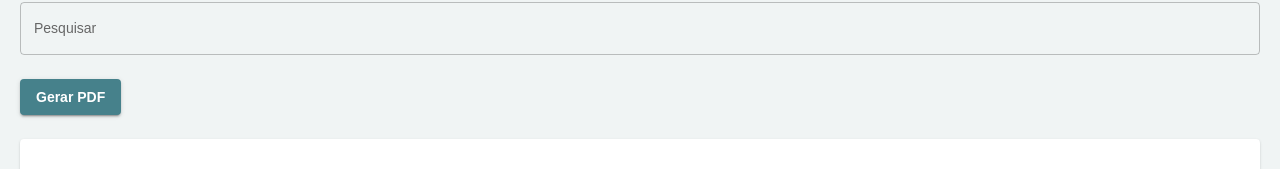
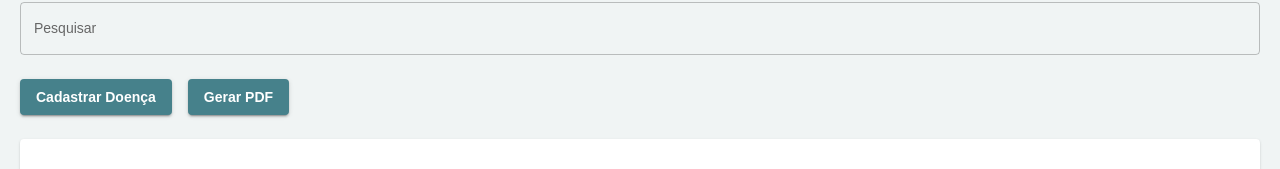
Before and after one commit to peudias/bd-lpr, a React (Create React App) app in the folder tp2/sadd-app/: page /doenca/1/1 in a window 1280 px wide. Shown: the part 135-304 px from the top of the page. Built offline with nearby package versions, Linux system fonts and the light colour scheme; no server answers; a web font is replaced by a local one.

Commit message:
feat[doenca-view]: add botao cadastrar

```diff
--- a/tp2/sadd-app/src/modules/doenca/DoencaList/doencaListView.tsx
+++ b/tp2/sadd-app/src/modules/doenca/DoencaList/doencaListView.tsx
@@ -23,6 +23,7 @@ import { DoencaListControllerContext } from "./doencaControllerList";
 import { SintomaListControllerContext } from "../../sintoma/SintomaList/sintomaControllerList";
 import { LoadingContainer } from "./doencaListViewStyle";
 import { IDoenca, ISintoma } from "../../../libs/typings";
+import { useNavigate } from "react-router-dom";
 
 const DoencaListView: React.FC = React.memo(() => {
   const { todoList: doencaToDoList, loading: doencaLoading } = useContext(
@@ -32,6 +33,7 @@ const DoencaListView: React.FC = React.memo(() => {
     SintomaListControllerContext
   );
   const [searchTerm, setSearchTerm] = useState("");
+  const navigate = useNavigate();
 
   const listaDeDoencas: IDoenca[] = Array.isArray(doencaToDoList)
     ? doencaToDoList
@@ -39,9 +41,6 @@ const DoencaListView: React.FC = React.memo(() => {
   const listaDeSintomas: ISintoma[] = Array.isArray(sintomaToDoList)
     ? sintomaToDoList
     : [];
-
-  // console.log("listaDeDoencas ", listaDeDoencas);
-  // console.log("listaDeSintomas ", listaDeSintomas);
 
   const listaDeDoencasComSintomas = listaDeDoencas.map((doenca) => ({
     ...doenca,
@@ -91,6 +90,10 @@ const DoencaListView: React.FC = React.memo(() => {
     doc.save("relatorio_de_doencas.pdf");
   };
 
+  const handleCadastrarDoenca = () => {
+    navigate("/doenca/create");
+  };
+
   if (doencaLoading || sintomaLoading) {
     return (
       <LoadingContainer>
@@ -115,14 +118,26 @@ const DoencaListView: React.FC = React.memo(() => {
         value={searchTerm}
         onChange={(e) => setSearchTerm(e.target.value)}
       />
-      <Button
-        variant="contained"
-        color="primary"
-        onClick={generatePDF}
-        sx={{ marginTop: "16px", marginBottom: "24px" }}
+      <Box
+        sx={{
+          display: "flex",
+          justifyContent: "flex-start",
+          gap: 2,
+          marginTop: "16px",
+          marginBottom: "24px",
+        }}
       >
-        Gerar PDF
-      </Button>
+        <Button
+          variant="contained"
+          color="primary"
+          onClick={handleCadastrarDoenca}
+        >
+          Cadastrar Doença
+        </Button>
+        <Button variant="contained" color="primary" onClick={generatePDF}>
+          Gerar PDF
+        </Button>
+      </Box>
       <TableContainer
         component={Paper}
         sx={{ maxWidth: "100%", overflowX: "auto", padding: "16px" }}
```
